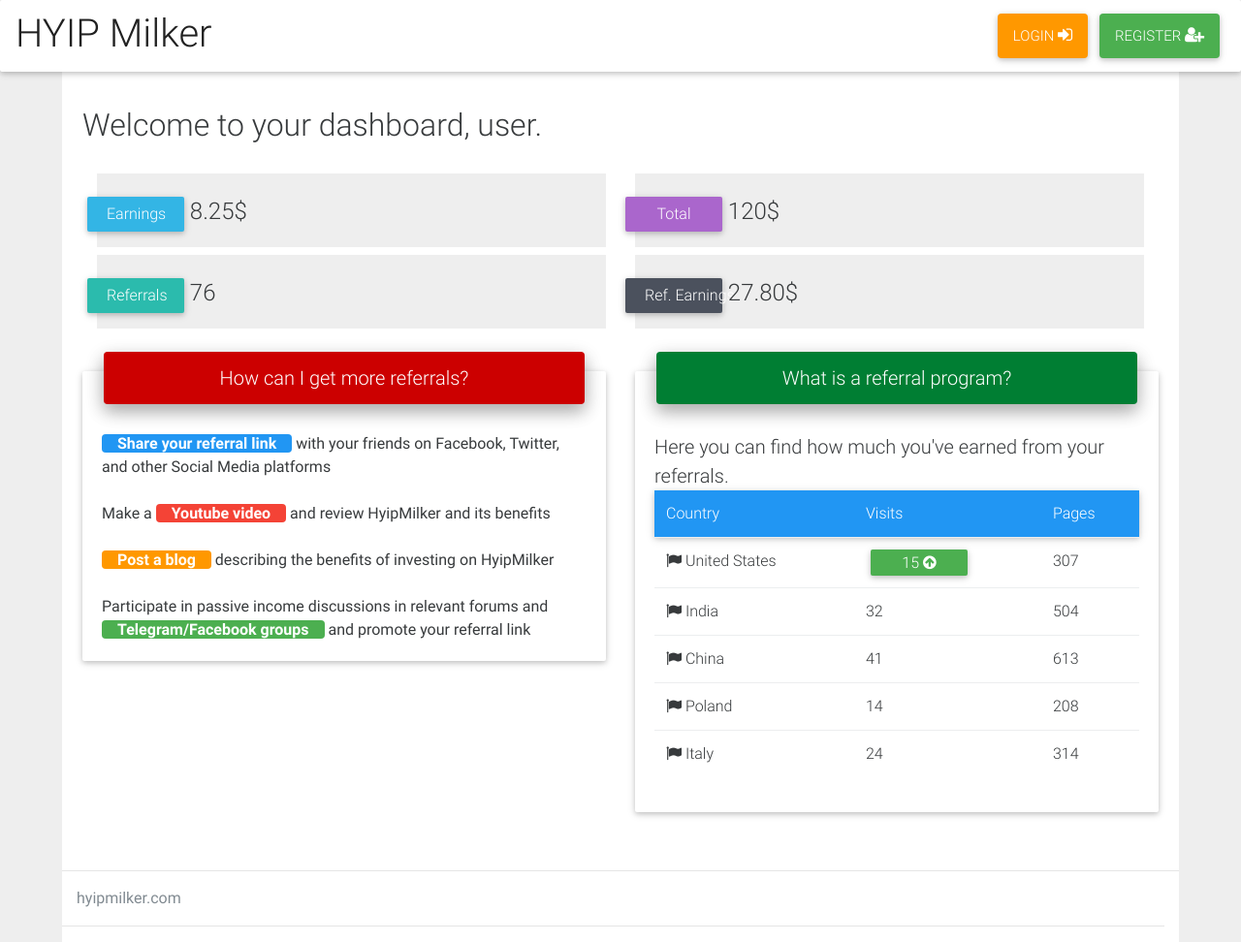
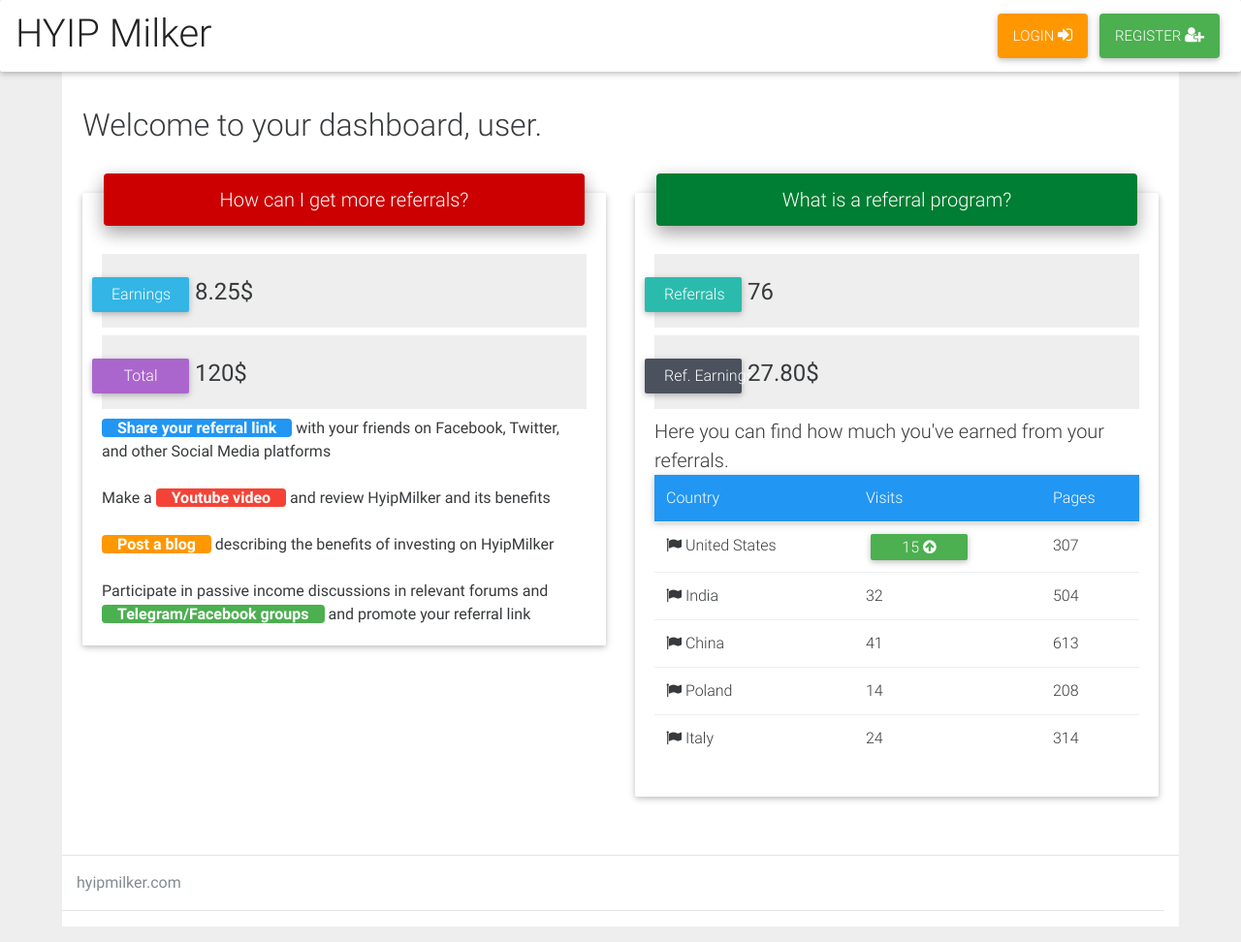
Before and after one commit to hm-gthb/hm-gthb.github.io, a Jekyll site: the page built from dashboard.html, in a window 1280 px wide and 972 px high. Shown: the whole window at 97% size. Built offline with Jekyll 4.4.1, drawn with Linux system fonts in a browser that asks for light colours; nearby versions of some CDN libraries.

Commit message:
Update dashboard.html

```diff
--- a/dashboard.html
+++ b/dashboard.html
@@ -9,26 +9,6 @@
     <br>
     <h2>Welcome to your dashboard, user. </h2>
     <br>
-
-    <div class="container  mb-1">
-      <div class="row">
-        <div class="col-lg-6">
-          <h4 class="pb-1" style = "background-color:#eee"><span class="tag big-tag info-color mt-2" style="margin-left:-10px">Earnings</span> 8.25$</h4>
-        </div>
-        <div class="col-lg-6">
-          <h4 class="pb-1" style = " background-color:#eee"><span class="tag big-tag secondary-color mt-2" style="margin-left:-10px">Total</span> 120$</h4>
-        </div>
-
-        <div class="w-100"></div>
-
-        <div class="col-lg-6">
-          <h4 class="pb-1" style = "background-color:#eee"><span class="tag big-tag default-color mt-2" style="margin-left:-10px">Referrals</span> 76</h4>
-        </div>
-        <div class="col-lg-6">
-          <h4 class="pb-1" style = "background-color:#eee"><span class="tag big-tag stylish-color mt-2" style="margin-left:-10px">Ref. Earnings</span>  27.80$</h4>
-        </div>
-      </div>
-    </div>
 
     <section class="section section-intro">
       <div class="row m-b-3">
@@ -42,8 +22,8 @@
 
               <div class="card-block">
 
-
-
+              <h4 class="pb-1" style = "background-color:#eee"><span class="tag big-tag info-color mt-2" style="margin-left:-10px">Earnings</span> 8.25$</h4>
+              <h4 class="pb-1" style = " background-color:#eee"><span class="tag big-tag secondary-color mt-2" style="margin-left:-10px">Total</span> 120$</h4>
 
                 <b class = "rounded blue px-1 text-white">Share your referral link</b> with your friends on Facebook, Twitter, and other Social Media platforms
                 <br>
@@ -71,7 +51,8 @@
 
               <div class="card-block">
 
-
+                <h4 class="pb-1" style = "background-color:#eee"><span class="tag big-tag default-color mt-2" style="margin-left:-10px">Referrals</span> 76</h4>
+                <h4 class="pb-1" style = "background-color:#eee"><span class="tag big-tag stylish-color mt-2" style="margin-left:-10px">Ref. Earnings</span>  27.80$</h4>
 
                 <span class = "lead">
                   Here you can find how much you've earned from your referrals.
```
